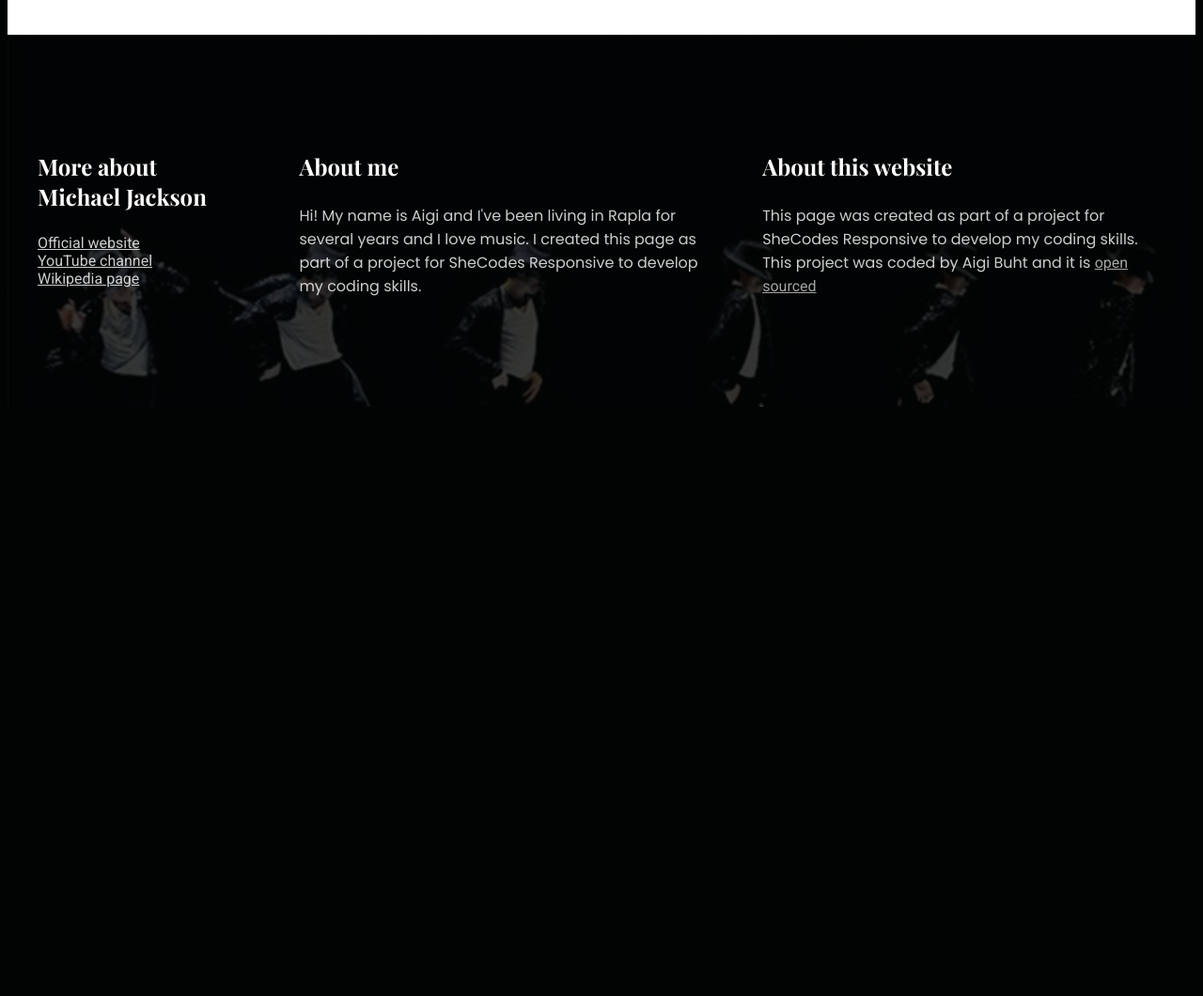
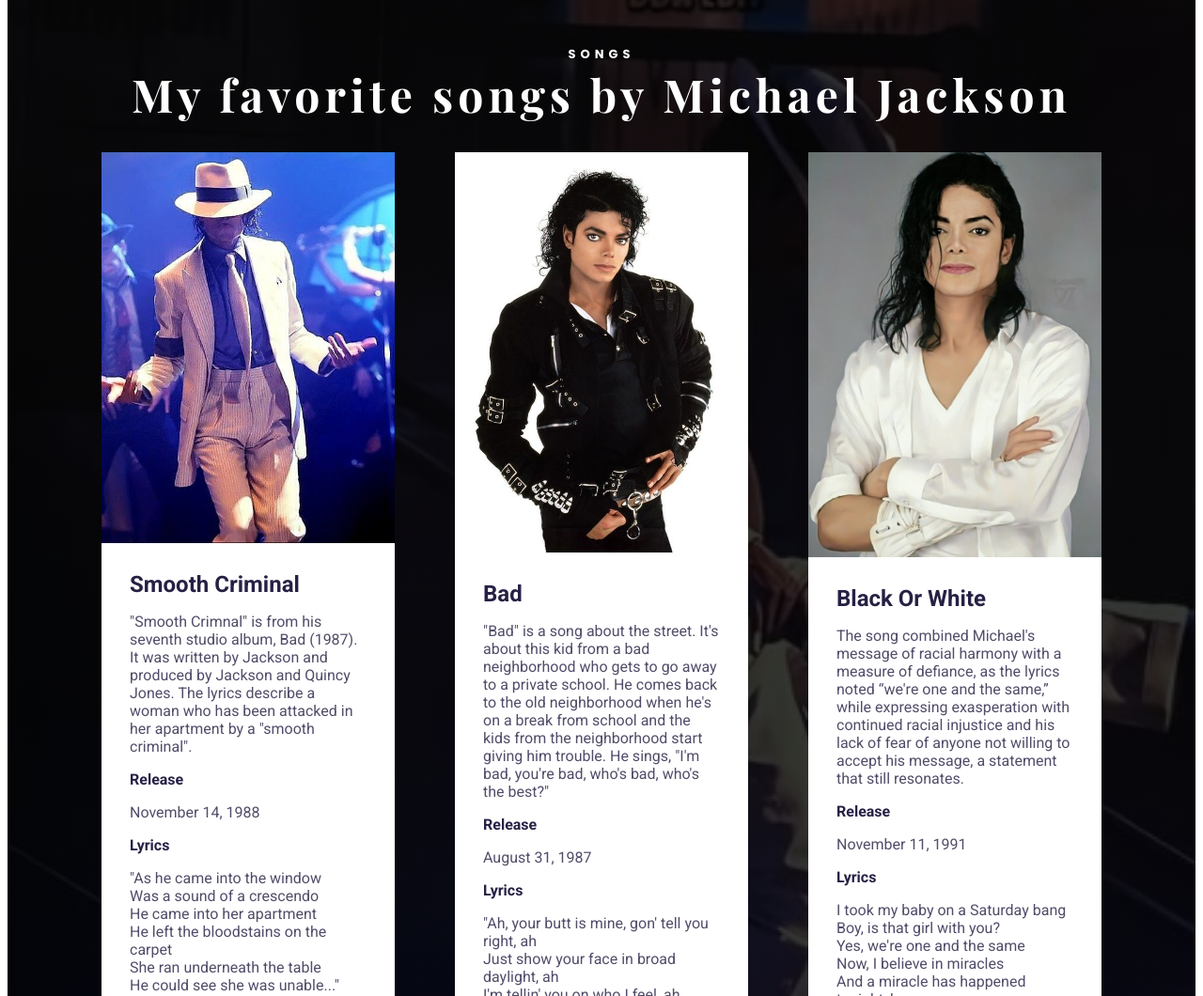
Before and after one commit to aigib/michael-jackson-project, a plain HTML site: page index.html in a window 1280 px wide. Shown: the part 1740-2800 px from the top of the page at 94% size. Before the commit the page ends 2181 px from the top, so only its background shows below. Drawn offline with nearby package versions, Linux system fonts and the light colour scheme; a web font is replaced by a local one.

Commit message:
Added cards to the website

```diff
--- a/index.html
+++ b/index.html
@@ -60,6 +60,108 @@
             </p>
           </div>
         </section>
+        <section class="secondary">
+          <h3>SONGS</h3>
+          <h2>My favorite songs by Michael Jackson</h2>
+          <div class="grid grid-3-columns">
+            <div class="card">
+              <div class="card-header">
+                <img src="images/sc-criminal.jpg" class="img-responsive" />
+              </div>
+
+              <div class="card-body">
+                <h4>Smooth Criminal</h4>
+                <p>
+                  "Smooth Crimnal" is from his seventh studio album, Bad (1987).
+                  It was written by Jackson and produced by Jackson and Quincy
+                  Jones. The lyrics describe a woman who has been attacked in
+                  her apartment by a "smooth criminal".
+                </p>
+                <h5>Release</h5>
+                <p>November 14, 1988</p>
+                <h5>Lyrics</h5>
+                <p>
+                  "As he came into the window <br />
+                  Was a sound of a crescendo <br />
+                  He came into her apartment <br />
+                  He left the bloodstains on the carpet <br />
+                  She ran underneath the table <br />
+                  He could see she was unable..."
+                </p>
+                <a
+                  href="https://genius.com/Michael-jackson-smooth-criminal-lyrics"
+                  target="_blank"
+                  class="btn"
+                  >See full lyrics</a
+                >
+              </div>
+            </div>
+
+            <div class="card">
+              <div class="card-header">
+                <img src="images/bad.jpg" class="img-responsive" />
+              </div>
+              <div class="card-body">
+                <h4>Bad</h4>
+                <p>
+                  "Bad" is a song about the street. It's about this kid from a
+                  bad neighborhood who gets to go away to a private school. He
+                  comes back to the old neighborhood when he's on a break from
+                  school and the kids from the neighborhood start giving him
+                  trouble. He sings, "I'm bad, you're bad, who's bad, who's the
+                  best?"
+                </p>
+                <h5>Release</h5>
+                <p>August 31, 1987</p>
+                <h5>Lyrics</h5>
+                <p>
+                  "Ah, your butt is mine, gon' tell you right, ah <br />Just
+                  show your face in broad daylight, ah <br />
+                  I'm tellin' you on who I feel, ah Gonna hurt your mind, don't
+                  shoot to kill..."
+                </p>
+                <a
+                  href="https://genius.com/Michael-jackson-bad-lyrics"
+                  target="_blank"
+                  class="btn"
+                  >See full lyrics</a
+                >
+              </div>
+            </div>
+
+            <div class="card">
+              <div class="card-header">
+                <img src="images/black-or-white.jpg" class="img-responsive" />
+              </div>
+              <div class="card-body">
+                <h4>Black Or White</h4>
+                <p>
+                  The song combined Michael's message of racial harmony with a
+                  measure of defiance, as the lyrics noted “we're one and the
+                  same,” while expressing exasperation with continued racial
+                  injustice and his lack of fear of anyone not willing to accept
+                  his message, a statement that still resonates.
+                </p>
+                <h5>Release</h5>
+                <p>November 11, 1991</p>
+                <h5>Lyrics</h5>
+                <p>
+                  I took my baby on a Saturday bang <br />Boy, is that girl with
+                  you?<br />
+                  Yes, we're one and the same <br />
+                  Now, I believe in miracles <br />
+                  And a miracle has happened tonight, hee
+                </p>
+                <a
+                  href="https://genius.com/Michael-jackson-black-or-white-lyrics"
+                  target="_blank"
+                  class="btn"
+                  >See full lyrics</a
+                >
+              </div>
+            </div>
+          </div>
+        </section>
       </main>
 
       <footer>
--- a/src/styles.css
+++ b/src/styles.css
@@ -1,5 +1,5 @@
 body {
-  background: #020403;
+  background: ;
 }
 
 .container {
@@ -21,10 +21,37 @@ body {
   grid-template-columns: 1fr 2fr 2fr;
 }
 
+.grid-3-columns {
+  grid-template-columns: 1fr 1fr 1fr;
+}
+
+.card {
+  background: white;
+  color: #272044;
+  margin: 30px 0;
+  border-radius: 30px;
+}
+
+.card-body {
+  padding: 30px;
+}
+
+.btn {
+  display: block;
+  color: white;
+  background: #885df1;
+  padding: 16px 8px;
+  text-align: center;
+  border-radius: 40px;
+  text-decoration: none;
+  margin: 20px;
+  font-family: "Roboto", serif;
+}
+
 section {
-  max-width: 1200px;
+  max-width: 100%;
   margin: 0 auto;
-  padding: 100px 0;
+  padding: 100px;
 }
 
 header {
@@ -87,6 +114,19 @@ main h3 {
   font-size: 48px;
   margin: 0;
 }
+
+main h4 {
+  font-family: "Roboto", serif;
+  font-size: 24px;
+  margin: 0;
+}
+
+main h5 {
+  font-family: "Roboto", serif;
+  font-size: 16px;
+  margin: 0;
+}
+
 main p {
   font-family: "Roboto", serif;
   font-size: 16px;
@@ -95,6 +135,30 @@ main p {
 
 .img-responsive {
   max-width: 100%;
+  display: block;
+}
+
+section.secondary {
+  background-image: linear-gradient(rgba(2, 4, 3, 0.8), rgba(2, 4, 3, 0.8)),
+    url("../images/main-background.jpg");
+  background-repeat: no-repeat;
+  background-size: cover;
+  color: white;
+}
+
+.secondary h2 {
+  font-family: "Playfair Display", serif;
+  font-size: 48px;
+  font-weight: bold;
+  color: white;
+  text-align: center;
+}
+
+.secondary h3 {
+  font-family: "Poppins";
+  font-size: 13px;
+  letter-spacing: 5px;
+  text-align: center;
 }
 
 footer {
```
Also changed, not shown: images/bad.jpg (added), images/black-or-white.jpg (added), images/main-background.jpg (added), images/s-criminal.jpg (added), images/sc-criminal.jpg (added), images/smooth-criminal.jpg (added).
